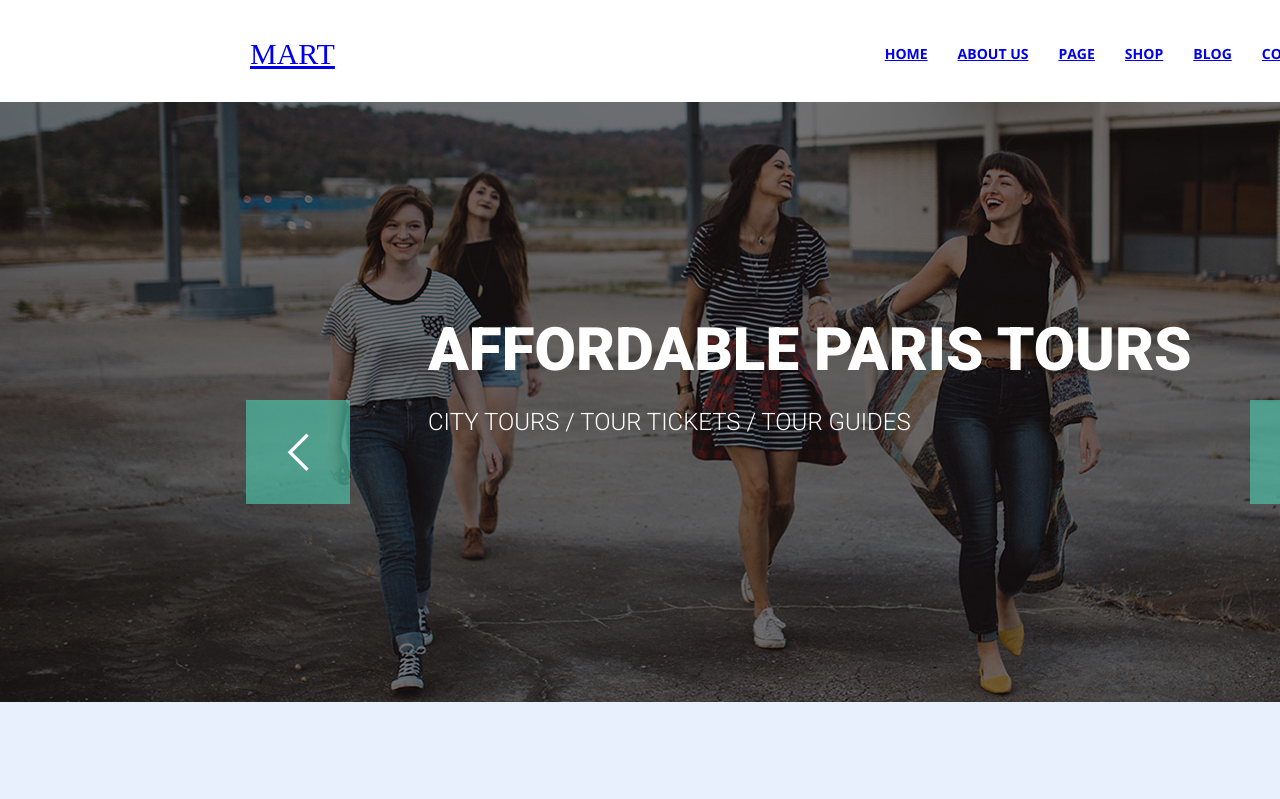
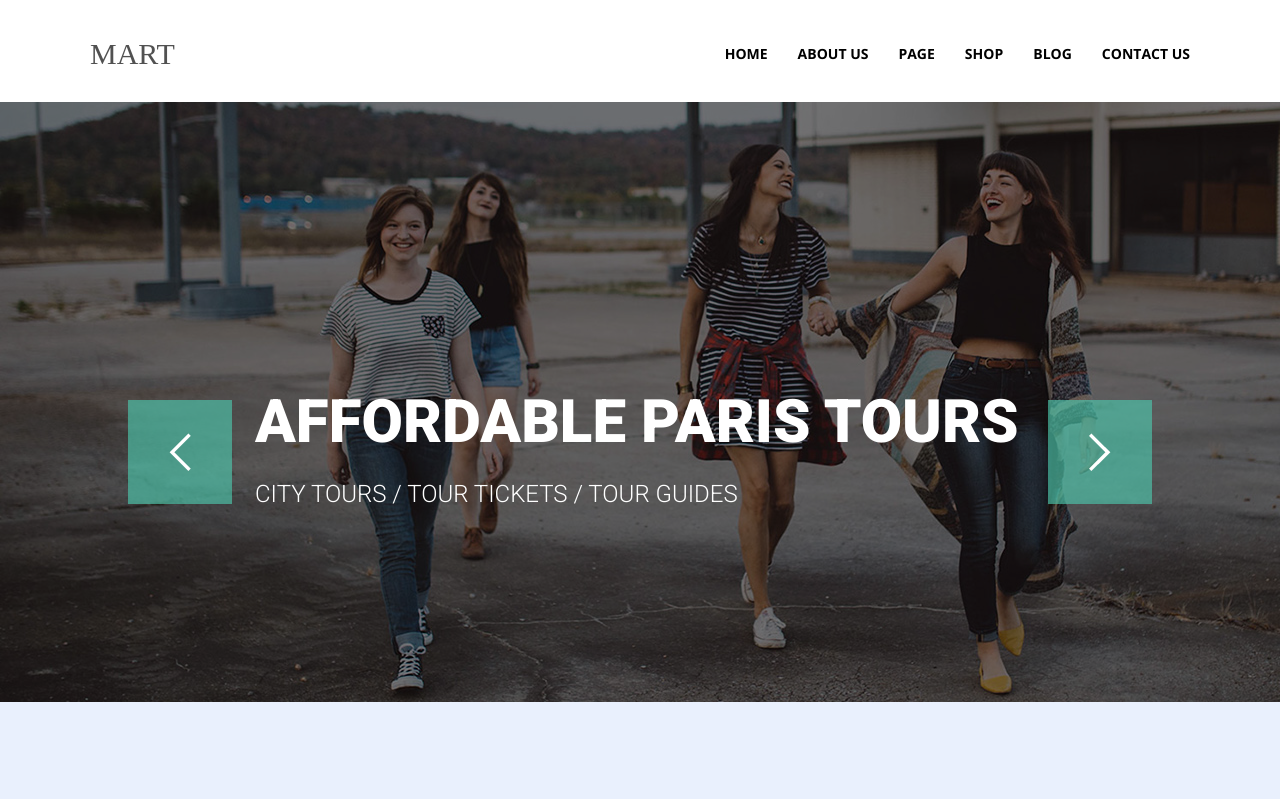
Before and after one commit to maximenium/goit-fe-course-module5, a plain HTML site: page index.html in a window 1280 px wide. Shown: the top 799 px of the page. Drawn offline with nearby package versions, Linux system fonts and the light colour scheme; files that its build step writes are made by us from their sources.

Commit message:
new changes 3-21 19-05

```diff
--- a/index.html
+++ b/index.html
@@ -15,31 +15,29 @@
     />
     <title>homework-5</title>
   </head>
-  <body class="container">
+  <body>
     <header class="header container">
       <nav class="navigation clearfix">
-        <a href="index.html" class="logo">mart</a>
+        <a  href="index.html" class="logo">mart</a>
         <ul class="navigation_list clearfix">
-          <li class="navigation li"><a href="#" target="_blank">home</a></li>
+          <li class="navigation li"><a class="header-a" href="#" target="_blank">home</a></li>
           <li class="navigation li">
-            <a href="#" target="_blank">about us</a>
+            <a class="header-a" href="#" target="_blank">about us</a>
           </li>
-          <li class="navigation li"><a href="#" target="_blank">page</a></li>
-          <li class="navigation li"><a href="#" target="_blank">shop</a></li>
-          <li class="navigation li"><a href="#" target="_blank">blog</a></li>
+          <li class="navigation li"><a class="header-a" href="#" target="_blank">page</a></li>
+          <li class="navigation li"><a class="header-a" href="#" target="_blank">shop</a></li>
+          <li class="navigation li"><a class="header-a" href="#" target="_blank">blog</a></li>
           <li class="navigation li">
-            <a href="#" target="_blank">contact us</a>
+            <a class="header-a" href="#" target="_blank">contact us</a>
           </li>
         </ul>
       </nav>
     </header>
-    <main class="container main">
+    <main>
       <section class="slide">
-        <div class="for-slide"></div>
         <img
           src="images5/slide4.jpg"
           alt="slider"
-          width="1600"
           height="600"
           class="slide-foto"
         />
--- a/style.css
+++ b/style.css
@@ -2,10 +2,11 @@
   margin: 0;
   padding: 0;
   box-sizing: border-box;
+  text-decoration: none;
 }
 
 .container {
-  width: 1600px;
+  width: 1100px;
   margin: 0 auto;
 }
 
@@ -20,6 +21,7 @@
 }
 .logo {
   font-family: roboto1;
+  color: #515151;
   line-height: 32px;
   font-size: 30px;
   text-transform: uppercase;
@@ -43,6 +45,7 @@
 .navigation li:last-child {
   margin-right: 0px;
 }
+.header-a{color: black;}
 .navigation a:hover,
 .navigation a:focus {
   color: #1abc9c;
@@ -62,11 +65,26 @@ main{
   font-size: 0;
   padding-bottom: 100px;
 }
+.slide::before{position: absolute;
+  top: 0;
+  right: 0;
+  bottom: 0;
+  left: 0;
+  display: block;
+  content: "";
+  background-color: rgba(0, 0, 2, 0.52);
+  z-index: 1;
+  height: 600px;
+}
 
 .slider-title{
   position: absolute;
-  top: 218px;
-  left: 428px;
+  top: 50%;
+    left: 50%;
+    transform: translate(-50%, -50%);
+  top: 50%;
+    left: 50%;
+    transform: translate(-50%, -50%);
   font-size: 60px;
   font-weight: 900;
   line-height: 1;
@@ -101,22 +119,12 @@ main{
 }
 
 .slider-button-first{
-  left: 246px;
+  left: 10%;
   background-image: url(../goit-fe-course-module5/images5/icon/first.png);
 }
-
 .slider-button-second{
-  right: 246px;
+  right: 10%;
   background-image: url(../goit-fe-course-module5/images5/icon/second.png);
-}
-
-.for-slide{
-  background-color: rgb(0, 0, 2);
-  opacity: 0.522;
-  position: absolute;
-  width: 1600px;
-  height: 600px;
-  z-index: 1;
 }
 .h2_product {
   margin: 0 auto;
```
